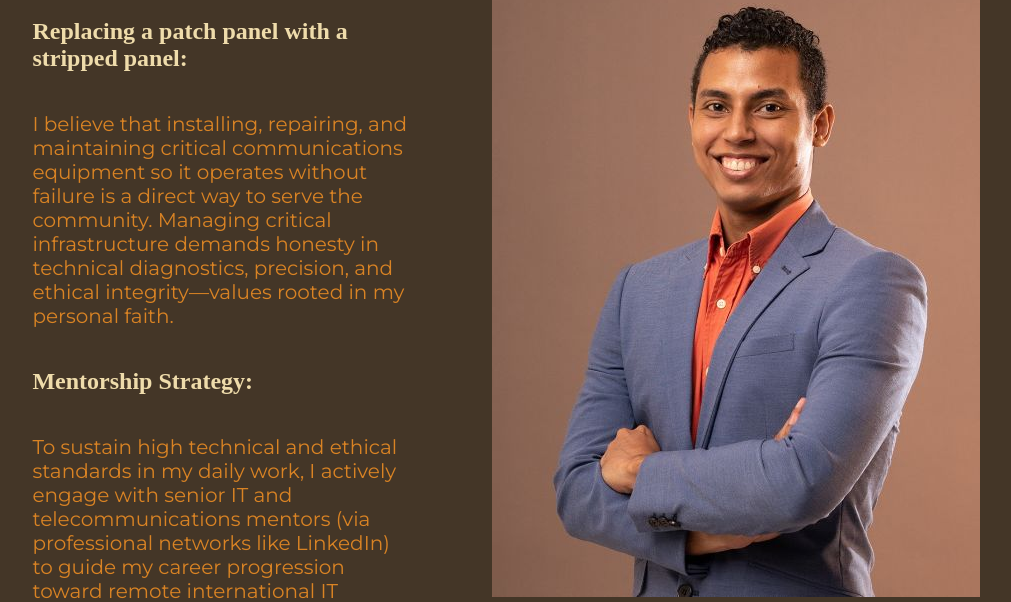
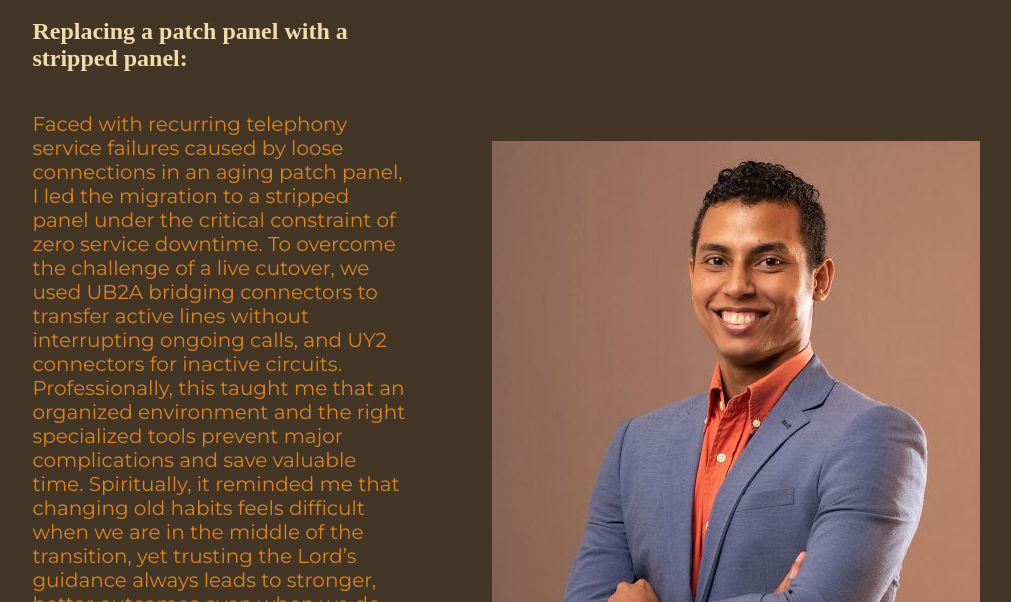
Before and after one commit to rauddy50/Portafolio, a plain HTML site: page projects.html in a window 1280 px wide. Shown: the part 198-800 px from the top of the page, without its empty margins (134-1145 px from the left). Drawn offline with nearby package versions, Linux system fonts and the light colour scheme.

Commit message:
Revise project details and headings in projects.html
Updated project descriptions and headings for clarity and detail.

```diff
--- a/projects.html
+++ b/projects.html
@@ -19,10 +19,12 @@
 <main  class="presentacion">
 <section class="presentacion-contenido">
     <h1 class="presentacion-texto">Projects made</h1>
-    <h1 class="titulo-destacado"><strong>Replacing a patch panel with a stripped panel:</strong></h1>
-    <p class="contenido"> I believe that installing, repairing, and maintaining critical communications equipment so it operates without failure is a direct way to serve the community.
-     Managing critical infrastructure demands honesty in technical diagnostics, precision, and ethical integrity—values rooted in my personal faith.</p>
-<h1 class="titulo-destacado"><strong>Mentorship Strategy: </strong></h1>
+    <h2 class="titulo-destacado"><strong>Replacing a patch panel with a stripped panel:</strong></h2>
+    <p class="contenido">Faced with recurring telephony service failures caused by loose connections in an aging patch panel, I led the migration to a stripped panel under the critical constraint of zero service downtime.
+        To overcome the challenge of a live cutover, we used UB2A bridging connectors to transfer active lines without interrupting ongoing calls, and UY2 connectors for inactive circuits.
+        Professionally, this taught me that an organized environment and the right specialized tools prevent major complications and save valuable time.
+        Spiritually, it reminded me that changing old habits feels difficult when we are in the middle of the transition, yet trusting the Lord’s guidance always leads to stronger, better outcomes even when we do not initially understand the process.</p>
+<h3 class="titulo-destacado"><strong>Mentorship Strategy: </strong></h3>
      <p class="contenido">To sustain high technical and ethical standards in my daily work,
          I actively engage with senior IT and telecommunications mentors (via professional networks like LinkedIn) to guide my career progression toward remote international IT support and systems administration roles.</p>
     </section>
```
